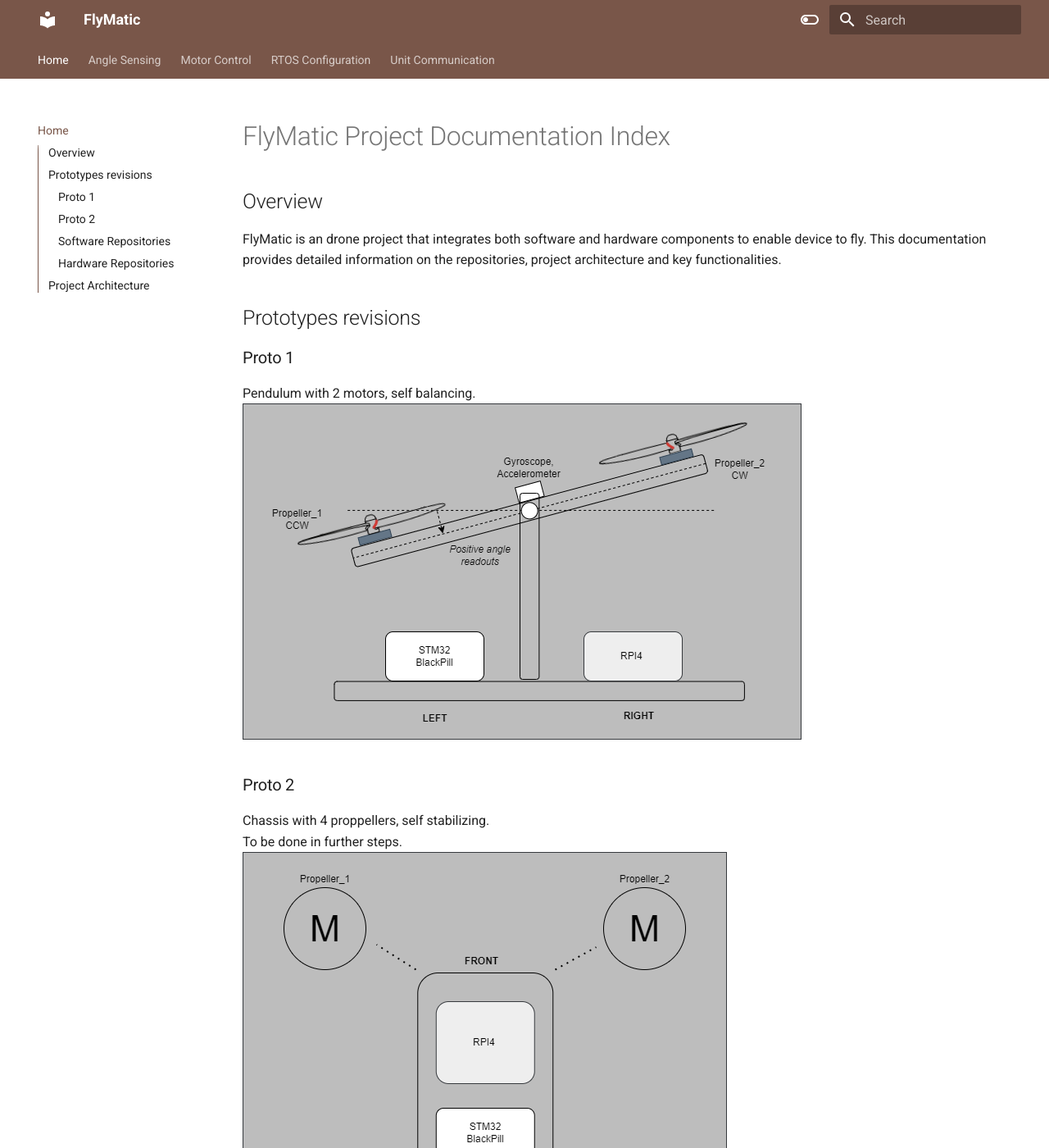
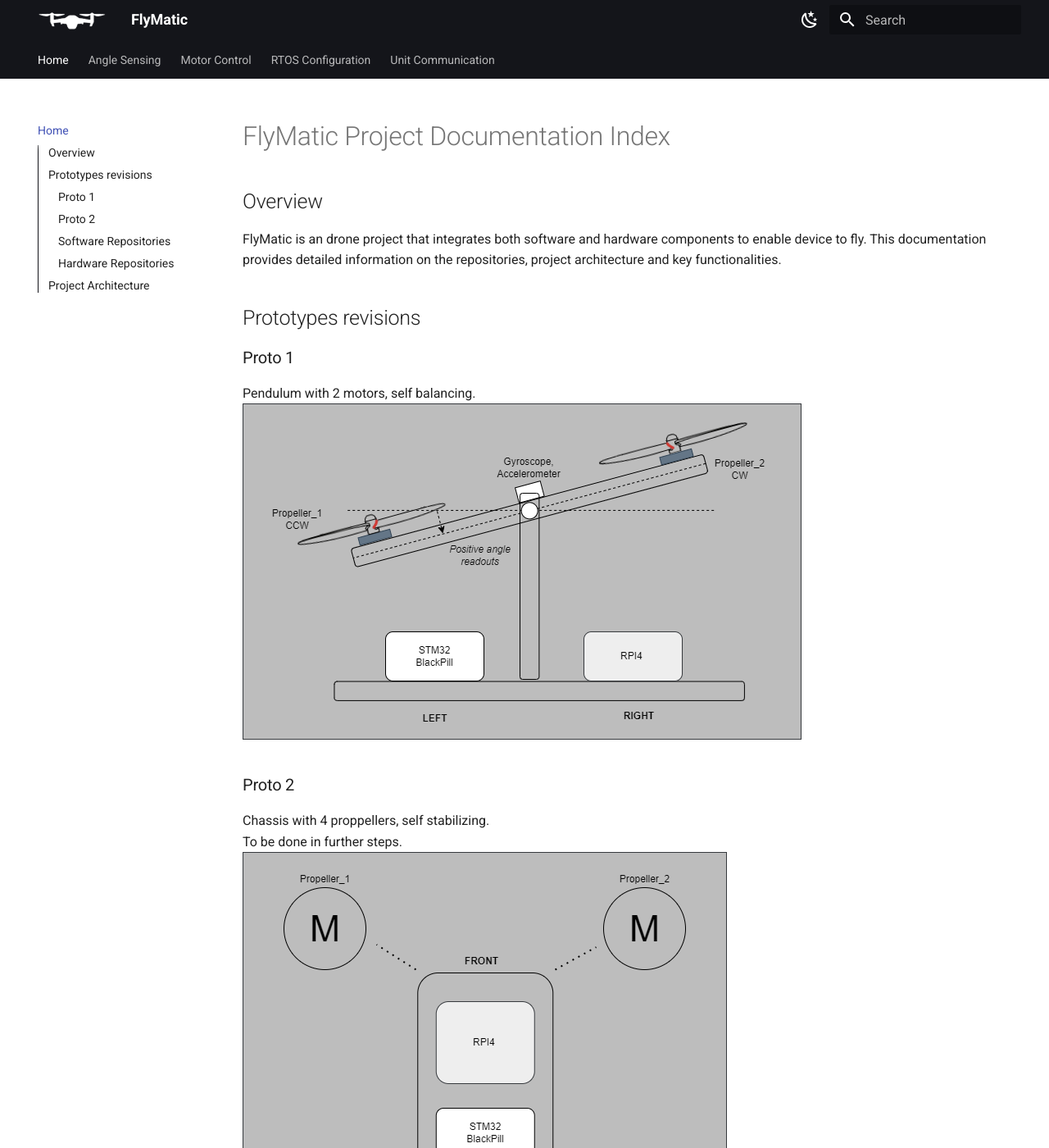
Before and after one commit to inpgbburda/FlyMatic, an MkDocs documentation site: the page built from docs/index.md, in a window 1280 px wide and 1400 px high. Shown: the whole window at 82% size. Built offline with MkDocs 1.6.1 and Material for MkDocs 9.7.7, drawn with Linux system fonts in a browser that asks for light colours.

Commit message:
Apply different logo and coloring

```diff
--- /dev/null
+++ b/docs/stylesheets/extra.css
@@ -0,0 +1,9 @@
+.md-header-nav__title {
+    display: flex;
+    align-items: center;
+}
+
+.md-header-nav__title img {
+    max-height: 50px;  /* Adjust the height as needed */
+    margin-right: 30px;  /* Adjust the spacing as needed */
+}
--- a/mkdocs.yml
+++ b/mkdocs.yml
@@ -9,6 +9,7 @@ nav:
 
 theme:
   name: material
+  logo: images/logo.png
   features:
     - navigation.tabs
     - navigation.sections
@@ -23,15 +24,15 @@ theme:
   palette:
     - scheme: default
       toggle:
-        icon: material/toggle-switch-off-outline
+        icon: material/weather-night
         name: Switch to dark mode
-      primary: brown
+      primary: black
       accent: purple
     - scheme: slate
       toggle:
-        icon: material/toggle-switch
+        icon: material/weather-sunny
         name: Switch to light mode
-      primary: brown
+      primary: black
       accent: lime
 plugins:
     - search
@@ -40,3 +41,6 @@ markdown_extensions:
   - pymdownx.arithmatex
 extra_javascript:
   - https://cdn.jsdelivr.net/npm/mathjax@3/es5/tex-mml-chtml.js
+  - https://cdn.jsdelivr.net/npm/mathjax@3/es5/tex-mml-chtml.js
+extra_css:
+  - stylesheets/extra.css
```
Also changed, not shown: docs/images/logo.png (added).
